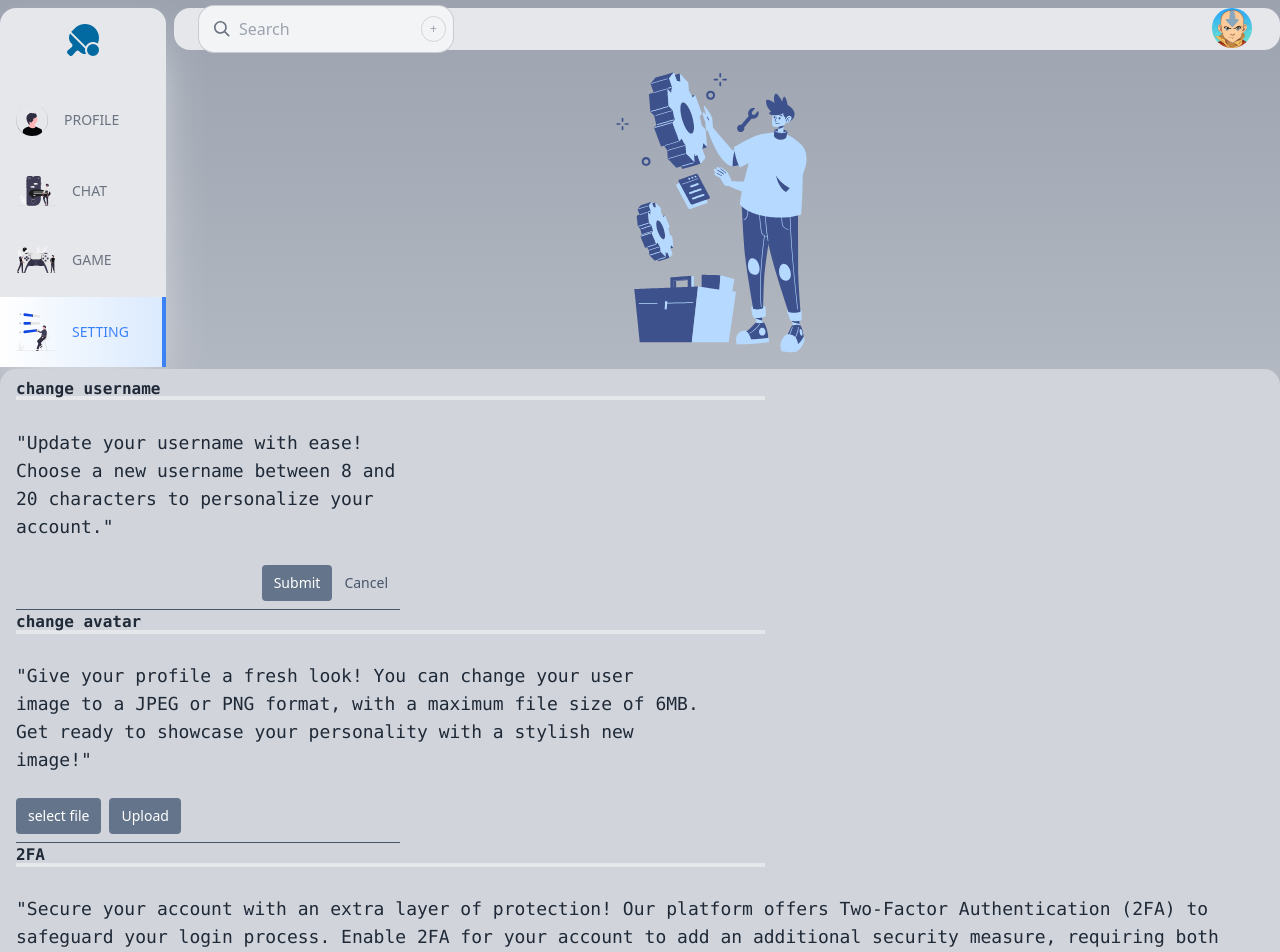
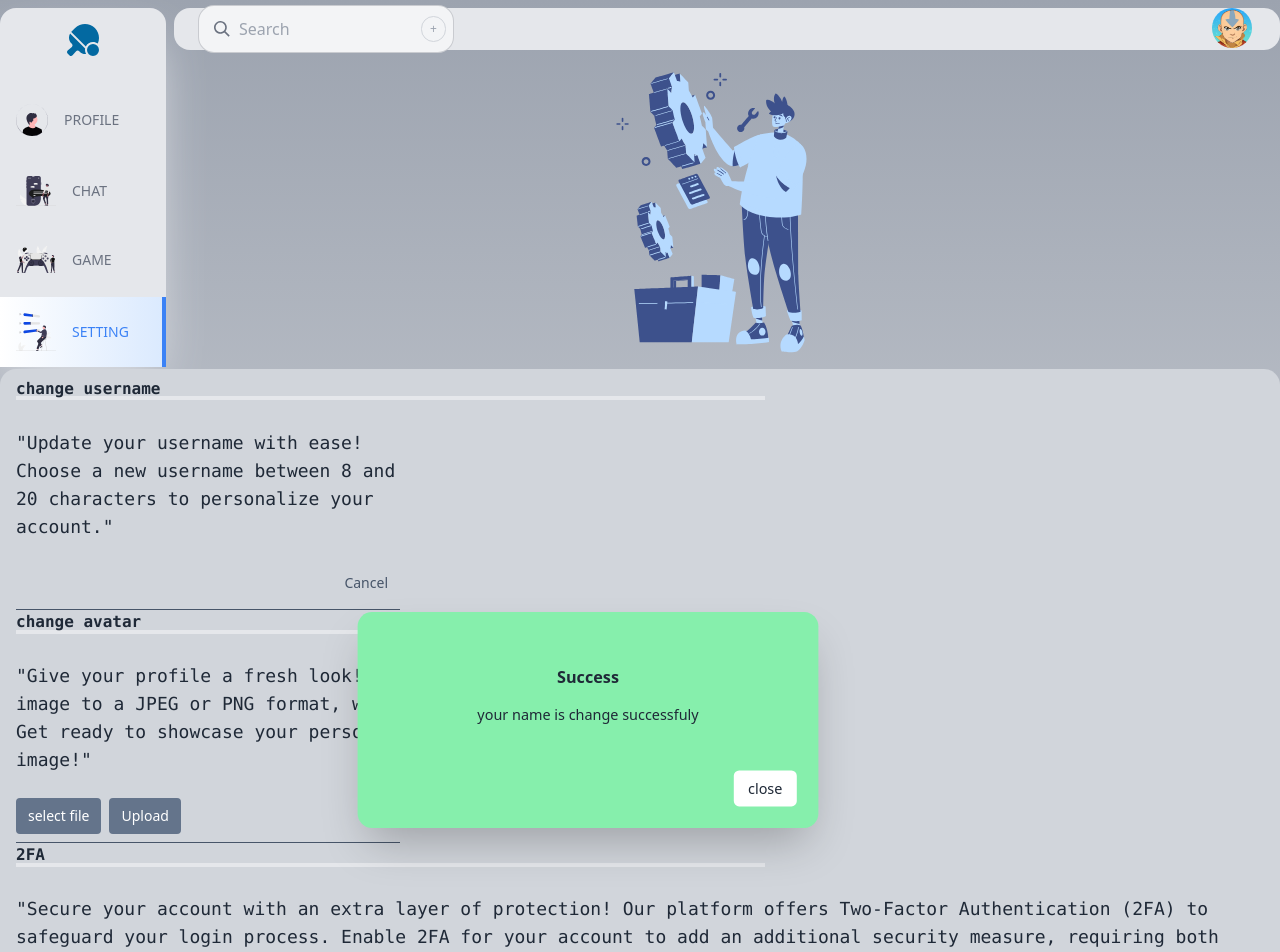
Before and after one commit to mhaddaou/ft_transcendence, a Next.js app in the folder front-end/: page /Setting in a window 1280 px wide. Shown: the top 952 px of the page. Built offline with nearby package versions, Linux system fonts and the light colour scheme.

Commit message:
change path of images

```diff
--- a/front-end/components/FormAvatar.tsx
+++ b/front-end/components/FormAvatar.tsx
@@ -1,21 +1,26 @@
 import { ChangeEvent, useContext } from "react";
 import { MyContext } from "./Context";
-
+import axios from "axios";
 const FormAvatar = () =>{
     const context = useContext(MyContext);
-    const handlefile= (event : ChangeEvent<HTMLInputElement>) =>{
+    const  handlefile= (event : ChangeEvent<HTMLInputElement>) =>{
         if (event.target.files && event.target.files.length > 0){
             context?.setImg(event.target.files[0]);
             context?.setCheck(1);
-            if (context?.socket) {
-                context?.socket.emit("photo",event.target.files[0]);
-                context.socket.on('message', (msg: string) => {
-                  console.log(msg);
-                })
-                context.socket.on("errorMessage", (msg: string) => {
-                  console.log(msg);
-                })
+
+            try{
+                const res =  axios.post('http://localhost:5000/user/photo',
+                  event.target.files[0],
+                  {
+                  headers: {
+                    Authorization: `Bearer ${context?.token}`,
+                  },
+                });
+
+              }catch(e){
+                console.error(e);
               }
+
         }
     }
     return (
--- a/front-end/components/FormName.tsx
+++ b/front-end/components/FormName.tsx
@@ -4,6 +4,7 @@ import { RiSendPlaneFill } from "react-icons/ri";
 import { MyContext } from "./Context";
 import { Socket } from "socket.io-client";
 import InfoContact from "./InfoContact";
+import { SubmitName } from "./InfoContact";
 
 
 function containsSpecialChars(str : string) : boolean {
@@ -85,13 +86,15 @@ function containsSpecialChars(str : string) : boolean {
             placeholder={`${name}`}
             aria-label="Full name"
           />
-          <button
+          <SubmitName />
+          {/* <InfoContact /> */}
+          {/* <button
             onClick={submit}
             className="flex-shrink-0 bg-slate-500 hover:bg-slate-700 border-slate-500 hover:border-slate-700 text-sm border-4 text-white py-1 px-2 rounded"
             type="button"
           >
             Submit
-          </button>
+          </button> */}
           <button
             onClick={cancel}
             className="flex-shrink-0 border-transparent border-4 text-slate-600 hover:text-slate-800 text-sm py-1 px-2 rounded"
--- a/front-end/components/InfoContact.tsx
+++ b/front-end/components/InfoContact.tsx
@@ -1,6 +1,8 @@
 import Link from 'next/link';
 import mhaddaou from '../image/mhaddaou.jpg'
 import Image from 'next/image';
+import { subscribe } from 'diagnostics_channel';
+import { useEffect, useState } from 'react';
 
 const InfoContact = () =>{
     return (
@@ -27,9 +29,41 @@ const InfoContact = () =>{
 </div>
     );
 }
-const submitName = () =>{
+const SubmitName = () =>{
+  const [md, setMd] = useState(0);
+  const [show, setShow] = useState('hidden');
+  useEffect(() =>{
+    // if ((md === 0))
+
+  },[md])
+  return (
+    <div >
+
+
+      <div className={``}>
+        <div className=' absolute top-[600px] modal-box w-full h-60 bg-green-300   flex flex-col gap-4 items-center'>
+          <div className='w-full h-[80%] flex flex-col justify-center'>
+          <h3 className="font-bold text-lg text-center mb-4 ">Success</h3>
+          <p className='text-center'>your name is change successfuly</p>
+          </div>
+          <div className=' w-full flex justify-end items-end'>
+            <button onClick={() =>{
+
+
+            }} className='bg-white py-2 px-4  rounded-md self-end font-light'>close</button>
+          </div>
+
+
+
+        </div>
+        </div>
+
+    </div>
+  );
+
 
 }
 
 
 export default InfoContact;
+export {SubmitName};
--- a/front-end/pages/Setting.tsx
+++ b/front-end/pages/Setting.tsx
@@ -60,6 +60,7 @@ import InfoContact from "@/components/InfoContact";
                 </div>
                 <div className="w-full h-[67%] rounded-2xl bg-gray-300 flex flex-col gap-2 px-4">
                 {/* <InfoContact /> */}
+
                     <UpdateName />
                     <UpdateAvatar />
                     <Twofactor />
```
